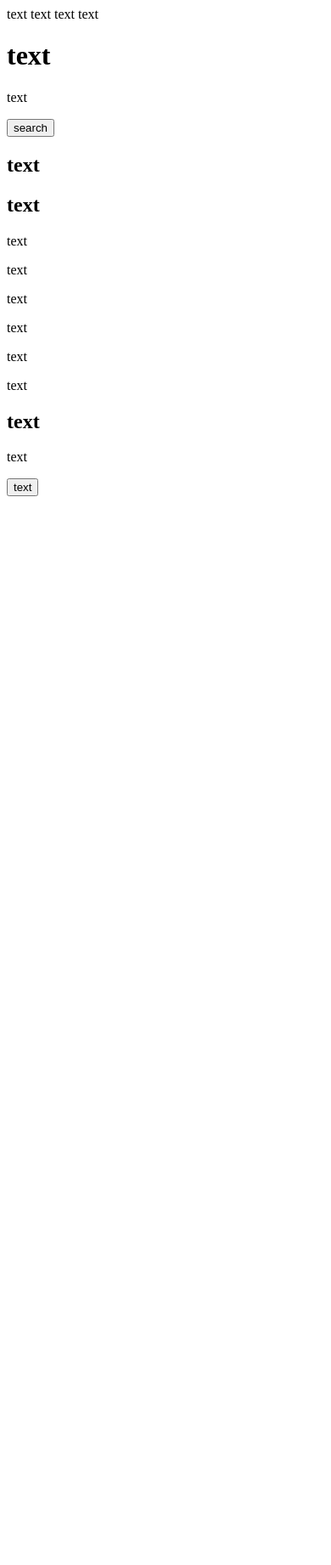
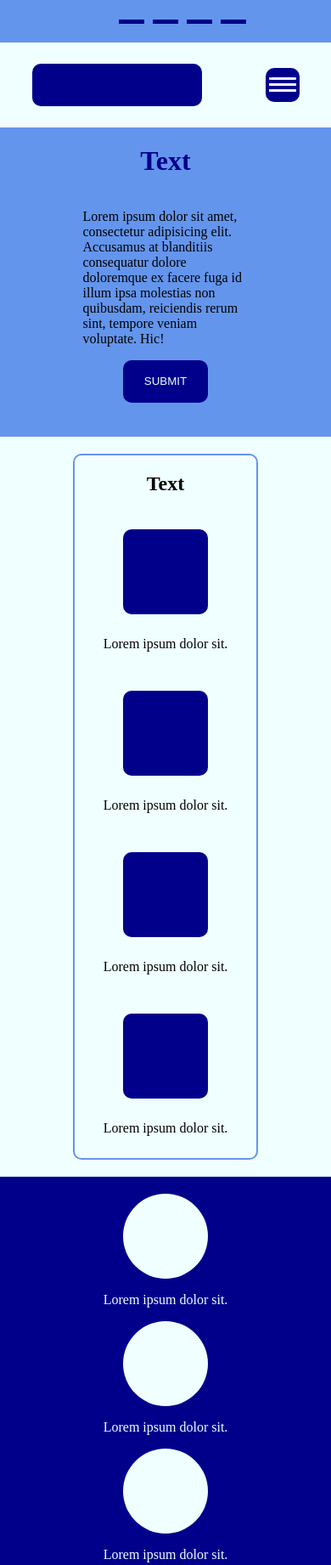
Before and after one commit to ruslan-teh/octenweb_homework, a plain HTML site: page lesson 5/classwork/task2/index.html in a window 390 px wide. Shown: the top 1842 px of the page at 85% size. Before the commit the page ends 844 px from the top, so only its background shows below. Drawn offline with Linux system fonts and the light colour scheme.

Commit message:
lesson 5 responsive

```diff
--- a/lesson 5/classwork/task2/index.html
+++ b/lesson 5/classwork/task2/index.html
@@ -5,110 +5,122 @@
     <meta name="viewport"
           content="width=device-width, user-scalable=no, initial-scale=1.0, maximum-scale=1.0, minimum-scale=1.0">
     <meta http-equiv="X-UA-Compatible" content="ie=edge">
+    <link rel="stylesheet" href="main.css">
+    <link rel="stylesheet" href="resp.css">
     <title>Document</title>
 </head>
 <body>
 <div class="wrap">
-    <div class="head backrColor-2">
-        <div class="head__menu flex">
-            <span>text</span>
-            <span>text</span>
-            <span>text</span>
-            <span>text</span>
+    <div class="soc-link">
+        <ul class="">
+            <li class="soc-link__link"></li>
+            <li class="soc-link__link"></li>
+            <li class="soc-link__link"></li>
+            <li class="soc-link__link"></li>
+        </ul>
+    </div>
+    <div class="header">
+        <div class="header__logo">
+            <div class="header__logo-img"></div>
+        </div>
+        <div class="header__nav">
+            <div class="header__button"><span></span></div>
+            <div class="header__nav-link"><a href="#">text</a></div>
+            <div class="header__nav-link"><a href="#">text</a></div>
+            <div class="header__nav-link"><a href="#">text</a></div>
+            <div class="header__nav-link"><a href="#">text</a></div>
         </div>
     </div>
-    <div class="header">
-        <div></div>
-        <div></div>
+    <div class="site-head">
+        <h1>Text</h1>
+        <p>
+            Lorem ipsum dolor sit amet, consectetur adipisicing elit. Accusamus at blanditiis consequatur dolore
+            doloremque ex facere fuga id illum ipsa molestias non quibusdam, reiciendis rerum sint, tempore veniam
+            voluptate. Hic!
+        </p>
+        <button>submit</button>
     </div>
-    <div class="info">
-        <h1>text</h1>
-        <p>text</p>
-        <button>search</button>
-    </div>
-    <div>
-        <h2>text</h2>
-        <div>
-            <div></div>
-            <p></p>
-        </div><div>
-            <div></div>
-            <p></p>
-        </div><div>
-            <div></div>
-            <p></p>
-        </div>
-        <div>
-            <div></div>
-            <p></p>
-        </div>
-    </div>
-    <div>
-        <div>
-            <div></div>
-            <p></p>
-        </div><div>
-            <div></div>
-            <p></p>
-        </div>
-        <div>
-            <div></div>
-            <p></p>
-        </div>
-    </div>
-    <div>
-        <h2>text</h2>
-        <div>
-            <div>
-                <div>
+    <div class="card">
+        <div class="card__wrap">
+            <h2 class="card__text">Text</h2>
+            <div class="card__img-wrap">
+                <div class="card__img">
                     <div></div>
-                    <p>text</p>
-                </div><div>
+                    <p>Lorem ipsum dolor sit.</p>
+                </div>
+                <div class="card__img">
                     <div></div>
-                    <p>text</p>
+                    <p>Lorem ipsum dolor sit.</p>
                 </div>
-                <div>
+                <div class="card__img">
                     <div></div>
-                    <p>text</p>
+                    <p>Lorem ipsum dolor sit.</p>
                 </div>
-            </div>
-            <div>
-                <div>
+                <div class="card__img">
                     <div></div>
-                    <p>text</p>
-                </div>
-                <div>
-                    <div></div>
-                    <p>text</p>
-                </div>
-                <div>
-                    <div></div>
-                    <p>text</p>
-                </div>
-            </div>
-            <div>
-                <div>
-                    <h2>text</h2>
-                    <p>text</p>
-                    <button>text</button>
+                    <p>Lorem ipsum dolor sit.</p>
                 </div>
             </div>
         </div>
-        <div></div>
-
-
-
-
-
-
-
-
     </div>
-
-
-
-
-
+    <div class="info">
+        <div class="info__wrap">
+            <div class="info__img-wrap">
+                <div class="info__img">
+                    <div></div>
+                    <p>Lorem ipsum dolor sit.</p>
+                </div>
+                <div class="info__img">
+                    <div></div>
+                    <p>Lorem ipsum dolor sit.</p>
+                </div>
+                <div class="info__img">
+                    <div></div>
+                    <p>Lorem ipsum dolor sit.</p>
+                </div>
+            </div>
+        </div>
+    </div>
+    <div class="title-wrap">
+        <div class="title-menu">
+            <h2>text</h2>
+            <div class="title-menu__menu">
+                <div class="menu-card">
+                    <div class="card__img-wrap">
+                        <div class="card__img border">
+                            <div></div>
+                            <p>Lorem ipsum dolor sit.</p>
+                        </div>
+                        <div class="card__img border">
+                            <div></div>
+                            <p>Lorem ipsum dolor sit.</p>
+                        </div>
+                        <div class="card__img border">
+                            <div></div>
+                            <p>Lorem ipsum dolor sit.</p>
+                        </div>
+                    </div>
+                </div>
+                <div class="menu-card">
+                    <div class="card__img-wrap">
+                        <div class="card__img border">
+                            <div></div>
+                            <p>Lorem ipsum dolor sit.</p>
+                        </div>
+                        <div class="card__img border">
+                            <div></div>
+                            <p>Lorem ipsum dolor sit.</p>
+                        </div>
+                        <div class="card__img border">
+                            <div></div>
+                            <p>Lorem ipsum dolor sit.</p>
+                        </div>
+                    </div>
+                </div>
+            </div>
+            <div class=""></div>
+        </div>
+    </div>
 
 
 </div>
--- a/lesson 5/classwork/task2/main.css
+++ b/lesson 5/classwork/task2/main.css
@@ -1,42 +1,219 @@
 body{
     margin: 0;
     padding: 0;
-}
-.wrap{
     display: flex;
     flex-direction: column;
-    margin: auto;
-    width: 980px;
+    align-items: center;
 }
-.br50{
-    border-radius: 50%;
+
+.wrap{
+    width: 100%;
+    height: 100%;
+    display: flex;
+    flex-direction: column;
+    align-items: center;
+    background-color: cornflowerblue;
 }
-.h100{
+.soc-link{
+    width: 100%;
+    height: 50px;
+    display: flex;
+    justify-content: flex-end;
+    align-items: center;
+    background-color: cornflowerblue;
+    column-gap: 10px;
+    list-style: none;
+}
+.soc-link ul{
+    display: flex;
+    align-items: center;
+    background-color: cornflowerblue;
+    column-gap: 10px;
+    list-style: none;
+    margin-right: 100px;
+}
+.soc-link__link{
+    height: 5px;
+    width: 30px;
+    background-color: darkblue;
+}
+.header{
+    width: 100%;
+    height: 100px;
+    background-color: azure;
+    display: flex;
+    justify-content: space-around;
+}
+.header__button{
+    height: 40px;
+    width: 40px;
+    background-color: darkblue;
+    border-radius: 10px;
+    text-align: center;
+    display: none;
+}
+.header__button span{
+    display: inline-block;
+    width: 80%;
+    height: 3px;
+    background-color: azure;
+    border-radius: 15%;
+    position: relative;
+}
+.header__button span::before{
+    content: "";
+    display: block;
+    position: absolute;
+    background-color: azure;
+    width: 100%;
+    height: 100%;
+    margin-top: 7px;
+}
+.header__button span::after{
+    content: "";
+    display: block;
+    position: absolute;
+    background-color: azure;
+    width: 100%;
+    height: 100%;
+    margin-top: 14px;
+}
+.header__logo{
+    display: flex;
+    align-items: center;
+}
+.header__logo-img{
+    width: 200px;
+    height: 50px;
+    border-radius: 10px;
+    background-color: darkblue;
+}
+.header__nav{
+    display: flex;
+    align-items: center;
+    column-gap: 30px;
+}
+.header__nav-link a{
+    color: darkblue;
+    text-transform: uppercase;
+    text-decoration: none;
+}
+.site-head{
+    display: flex;
+    flex-direction: column;
+    justify-content: center;
+    align-items: center;
+    background-color: cornflowerblue;
+    width: 50%;
+}
+.site-head h1{
+    color: darkblue;
+}
+.site-head button{
+    width: 100px;
+    height: 50px;
+    background-color: darkblue;
+    text-transform: uppercase;
+    color: azure;
+    border: none;
+    border-radius: 10px;
+    margin-bottom: 40px;
+}
+.card{
+    width: 100%;
+    display: flex;
+    flex-direction: column;
+    justify-content: center;
+    align-items: center;
+    background-color: azure;
+}
+.card__wrap{
+    width: 55%;
+    border-radius: 10px;
+    border: 2px solid cornflowerblue;
+    margin: 20px 0;
+    display: flex;
+    flex-direction: column;
+    align-items: center;
+}
+.card__img div{
     height: 100px;
     width: 100px;
+    border-radius: 10px;
+    background-color: darkblue;
+    margin: 10px;
 }
-.w200{
-    height: 100px;
-    width: 200px;
+.card__img-wrap{
+    display: flex;
+    justify-content: space-evenly;
+    column-gap: 30px;
+}
+.card__img{
+    display: flex;
+    flex-direction: column;
+    justify-content: center;
+    align-items: center;
+    margin: 10px;
 }
 
-.br-10{
+.info{
+    width: 100%;
+    display: flex;
+    flex-direction: column;
+    justify-content: center;
+    align-items: center;
+    background-color: darkblue;
+}
+.info__wrap{
+    width: 55%;
+    margin: 20px 0;
+    display: flex;
+    flex-direction: column;
+    align-items: center;
+}
+.info__img div{
+    height: 100px;
+    width: 100px;
+    border-radius: 50%;
+    background-color: azure;
+}
+.info__img-wrap{
+    display: flex;
+    justify-content: space-evenly;
+    column-gap: 30px;
+}
+.info__img{
+    box-sizing: border-box;
+    display: flex;
+    flex-direction: column;
+    justify-content: center;
+    align-items: center;
+    transition: 1s;
+}
+.info__img:hover{
+    border: 2px solid azure;
     border-radius: 10px;
-    margin: 10px;
 }
-.backrColor{
-    background-color: cornflowerblue;
+.info__img p{
+    color: azure;
+}
+.title-wrap{
+    width: 100%;
+    background-color: azure;
+    display: flex;
+    flex-direction: column;
+    justify-content: center;
+    align-items: center;
+}
+.title-menu{
+    width: 55%;
+    display: flex;
+    flex-direction: column;
+    justify-content: center;
+    align-items: center;
 
 }
-.backrColor-2{
-    background-color: indigo;
+.border{
+    border: 2px solid darkblue;
+    border-radius: 10px;
 }
-.backrColor-3{
-    background-color: gray;
-}
-.flex{
-    display: flex;
-    flex-direction: row;
-    justify-content: space-evenly;
-    align-items: center;
-}
--- /dev/null
+++ b/lesson 5/classwork/task2/resp.css
@@ -0,0 +1,20 @@
+@media screen and (max-width: 400px) {
+    .card__img-wrap{
+        display: flex;
+        flex-direction: column;
+    }
+    .info__img-wrap{
+        display: flex;
+        flex-direction: column;
+    }
+
+    .header__button{
+        display: block;
+    }
+    .header__nav-link{
+        display: none;
+    }
+
+
+
+}
```
